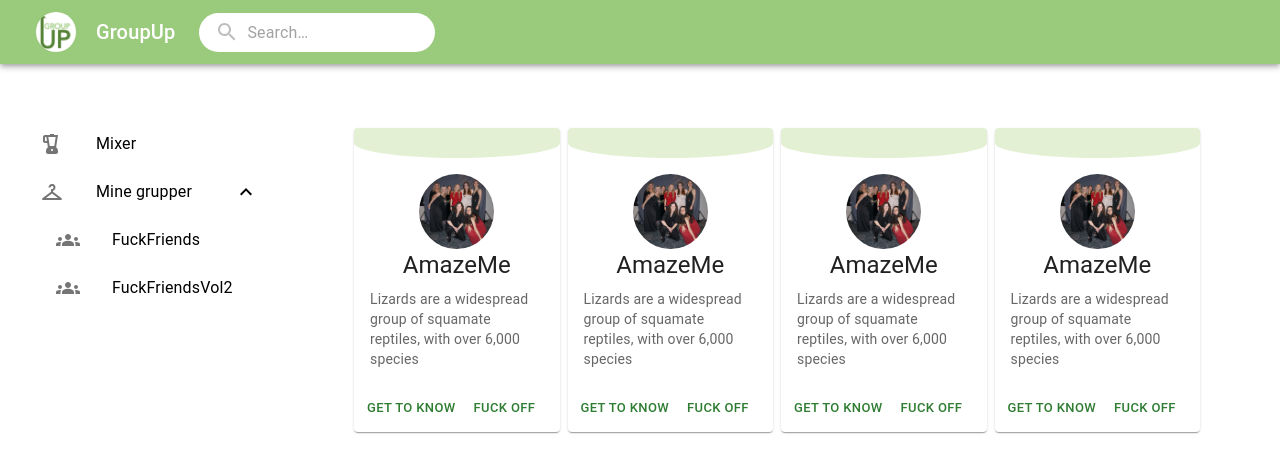
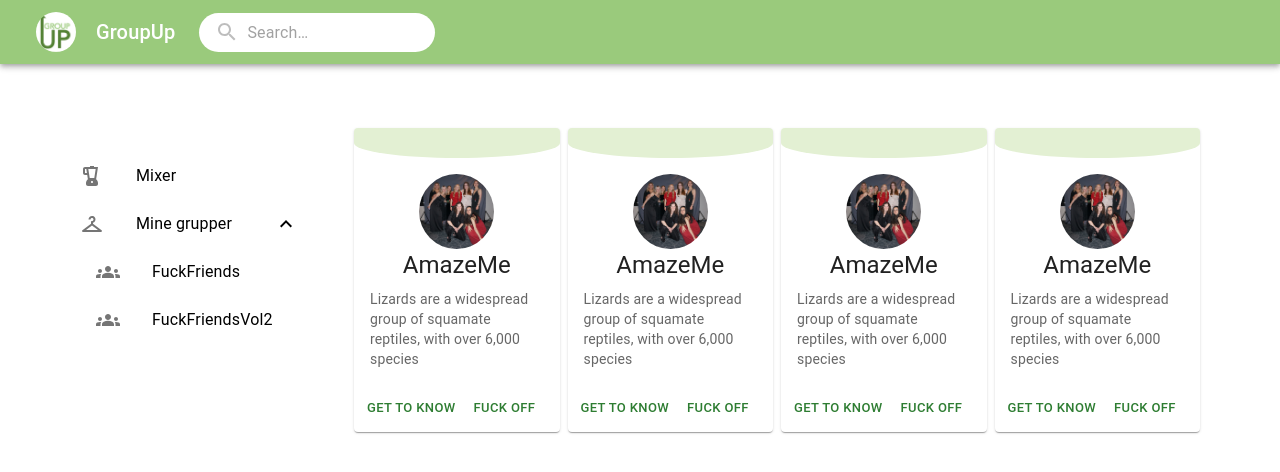
Before and after one commit to nicolinem/TDT4140-GroupUp, a React (Create React App) app: page / in a window 1280 px wide. Shown: the top 472 px of the page. Built offline with nearby package versions, Linux system fonts and the light colour scheme; no server answers; the database is empty.

Commit message:
#10 fix: change Output Changed the output displayen by the routing. Now only the header stays put

```diff
--- a/src/Dashboard/Feed.js
+++ b/src/Dashboard/Feed.js
@@ -2,18 +2,21 @@
 import { Box, Grid,  } from '@mui/material';
 import { GroupCard} from './GroupCard';
 import React from 'react';
+import { Sidebar } from './Sidebar';
 
 
 
 export const  Feed = () => {
 
   return (
-    <Box sx={{ flexGrow: 1, }}>
-      <Box sx={{ px:5, py: 4 }}>
+    <Box sx={{ display: 'flex', flexGrow: 1, }}>
 
-      <Grid container spacing={1}>
+        <Box sx={{ display: 'flex', minWidth: 250, mt: 6, ml: 3}}>
+            <Sidebar />
+          </Box>
+        <Box sx={{ px:5, py: 4 }}>
 
-
+       <Grid container spacing={1}>
           <Grid item sm={3}>
             <GroupCard />
           </Grid>
@@ -26,9 +29,8 @@ export const  Feed = () => {
           <Grid item sm={3}>
             <GroupCard />
           </Grid>
+      </Grid>
 
-
-      </Grid>
       </Box>
     </Box>
 
--- a/src/Dashboard/MainPage.js
+++ b/src/Dashboard/MainPage.js
@@ -24,9 +24,7 @@ export const  MainPage = () => {
 
       <Box sx={{ display: 'flex', minWidth: 140}}>
 
-        <Box sx={{ display: 'flex', minWidth: 250, mt: 6, ml: 3}}>
-          <Sidebar />
-        </Box>
+
         <Box sx={{ px:5, py: 4 }}>
           <Outlet />
         </Box>
```
